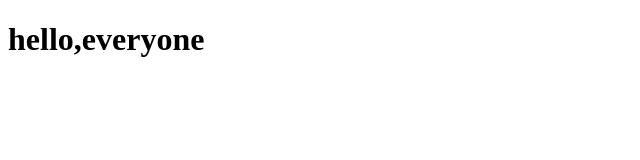
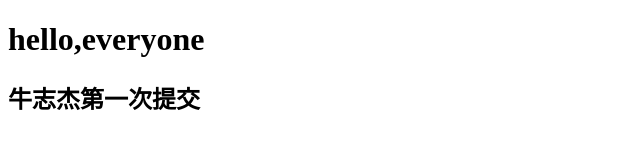
Before and after one commit to sunjunwei199/git-demo-2, a plain HTML site: page index.html in a window 1280 px wide. Shown: the whole page, without its empty margins (0-640 px from the left). Drawn offline with Linux system fonts and the light colour scheme.

Commit message:
'第一次提交牛牛'

```diff
--- a/index.html
+++ b/index.html
@@ -7,6 +7,7 @@
 <body>
   <!-- 我是邵坤鹏，我添加一个h1标签 -->
   <h1>hello,everyone</h1>
+  <h2>牛志杰第一次提交</h2>
 
 </body>
 </html>
```
